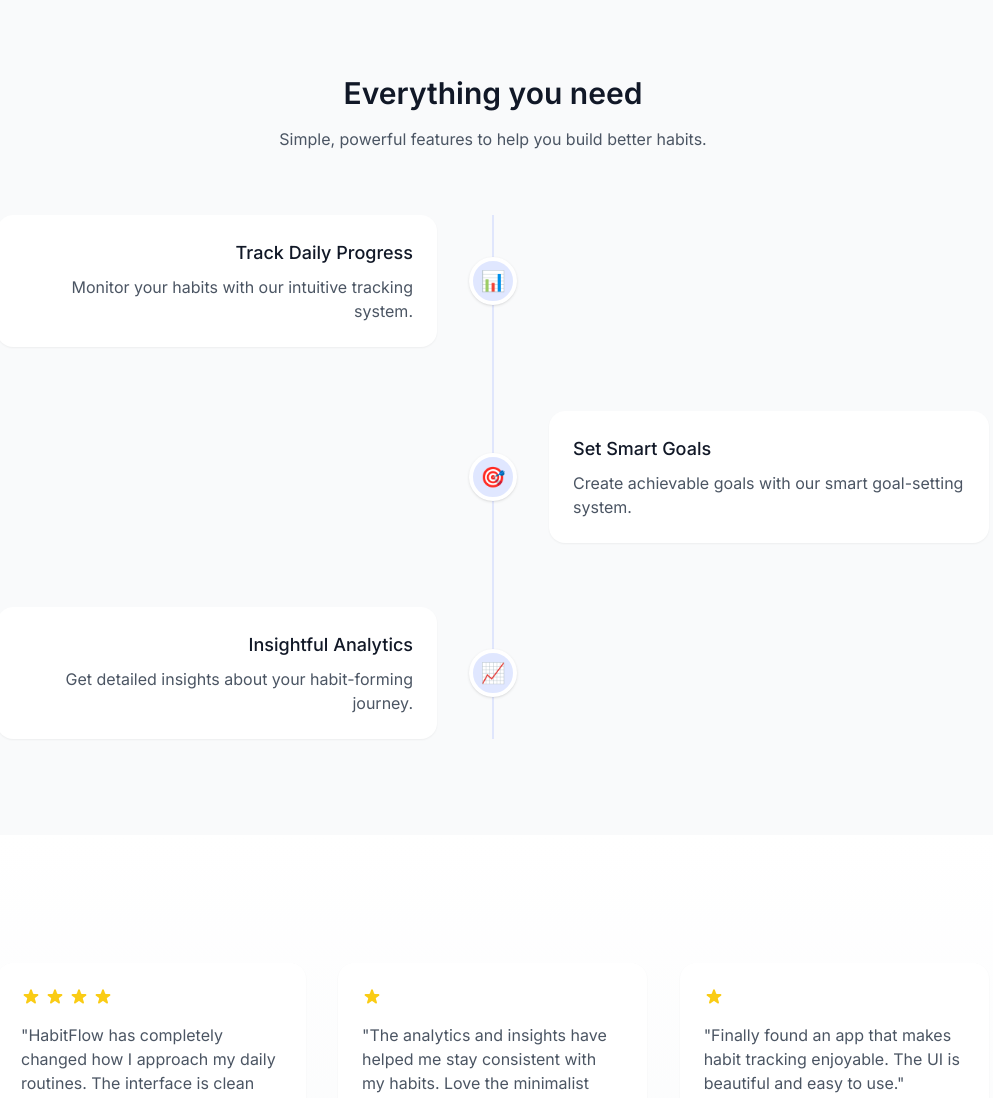
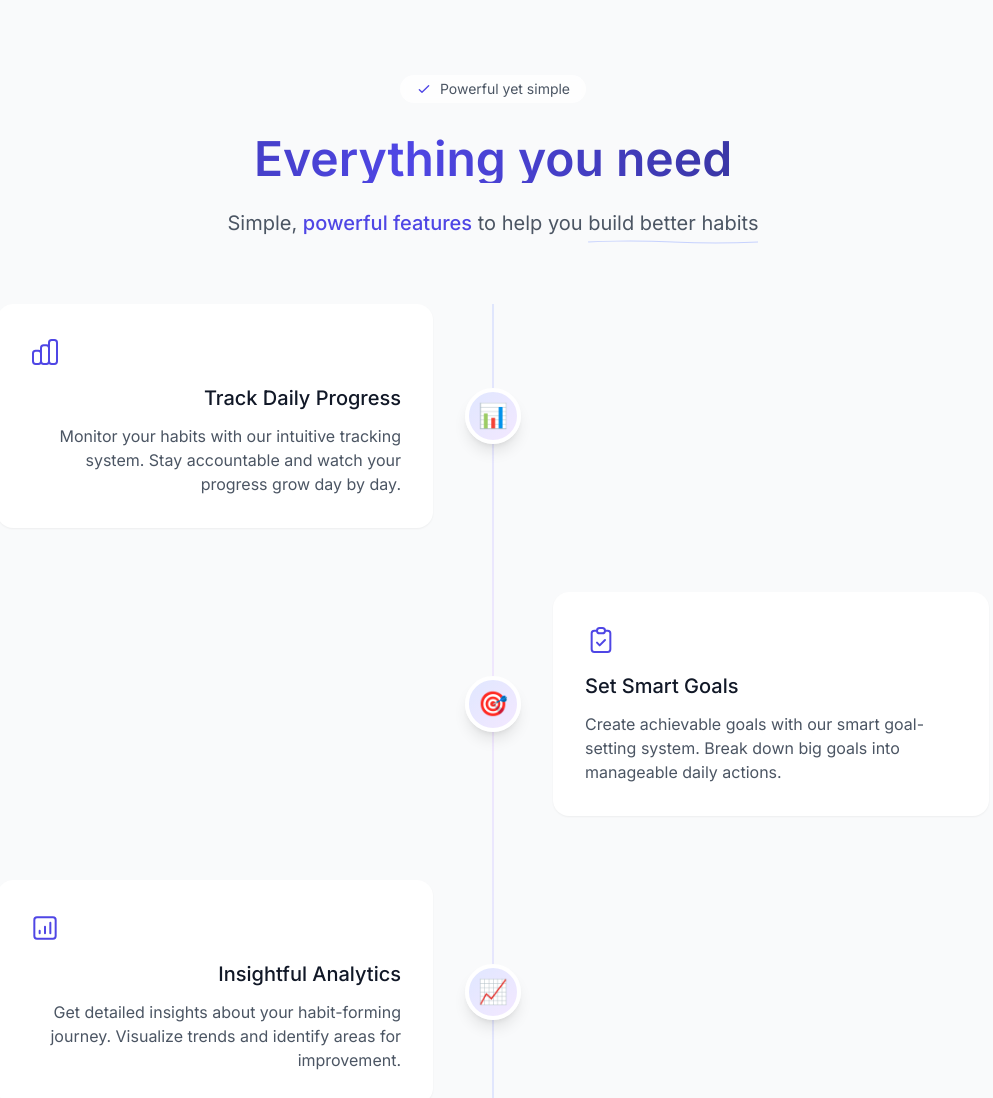
Before and after one commit to saurabhwebdev/habitflowwebsite, a plain HTML site: page index.html in a window 1280 px wide. Shown: the part 560-1658 px from the top of the page, without its empty margins (147-1140 px from the left). Drawn offline with nearby package versions, Linux system fonts and the light colour scheme.

Commit message:
improved website design

```diff
--- a/index.html
+++ b/index.html
@@ -147,54 +147,94 @@
     <!-- Features Section -->
     <section id="features" class="py-24 bg-gray-50">
         <div class="max-w-5xl mx-auto px-4">
-            <div class="text-center mb-16">
-                <h2 class="text-3xl font-semibold mb-4">Everything you need</h2>
-                <p class="text-gray-600">Simple, powerful features to help you build better habits.</p>
+            <div class="text-center mb-16 relative">
+                <!-- Decorative elements -->
+                <div class="absolute inset-0 -z-10">
+                    <div class="absolute top-1/2 left-1/4 w-32 h-32 bg-indigo-50 rounded-full blur-2xl opacity-60 animate-pulse"></div>
+                    <div class="absolute top-1/2 right-1/4 w-32 h-32 bg-purple-50 rounded-full blur-2xl opacity-60 animate-pulse" style="animation-delay: 1s;"></div>
+                </div>
+
+                <!-- Badge with adjusted margin -->
+                <div class="inline-flex items-center space-x-2 bg-white/80 backdrop-blur-sm rounded-full px-4 py-1 mb-6">
+                    <svg class="w-4 h-4 text-indigo-600" fill="none" stroke="currentColor" viewBox="0 0 24 24">
+                        <path stroke-linecap="round" stroke-linejoin="round" stroke-width="2" d="M5 13l4 4L19 7"/>
+                    </svg>
+                    <span class="text-sm text-gray-600">Powerful yet simple</span>
+                </div>
+
+                <!-- Heading with adjusted padding -->
+                <h2 class="text-4xl md:text-5xl font-semibold mb-6 pt-2 bg-gradient-to-r from-gray-900 via-indigo-600 to-gray-900 bg-clip-text text-transparent animate-gradient">
+                    Everything you need
+                </h2>
+                <p class="text-xl text-gray-600 max-w-2xl mx-auto leading-relaxed">
+                    Simple, <span class="text-indigo-600 font-medium">powerful features</span> to help you
+                    <span class="relative inline-block">
+                        build better habits
+                        <svg class="absolute -bottom-1 left-0 w-full h-1 text-indigo-200" viewBox="0 0 100 10" preserveAspectRatio="none">
+                            <path d="M0 5 Q 25 0, 50 5 Q 75 10, 100 5" stroke="currentColor" fill="none" stroke-width="2"/>
+                        </svg>
+                    </span>
+                </p>
             </div>
             <div class="relative">
-                <!-- Timeline Line -->
-                <div class="absolute left-0 md:left-1/2 transform md:-translate-x-1/2 h-full w-px bg-indigo-200"></div>
+                <!-- Enhanced Timeline Line -->
+                <div class="absolute left-0 md:left-1/2 transform md:-translate-x-1/2 h-full w-px bg-gradient-to-b from-indigo-200 via-purple-200 to-indigo-200"></div>
 
-                <!-- Timeline Items -->
+                <!-- Enhanced Timeline Items -->
                 <div class="space-y-16">
-                    <!-- Item 1 -->
-                    <div class="relative flex flex-col md:flex-row items-center gap-8 feature-item">
+                    <!-- Enhanced Item 1 -->
+                    <div class="relative flex flex-col md:flex-row items-center gap-8 feature-item opacity-0 translate-y-8 transition-all duration-700">
                         <div class="flex-1 md:text-right">
-                            <div class="p-6 bg-white rounded-2xl shadow-sm hover:shadow-md transition-shadow">
-                                <h3 class="text-lg font-medium mb-2">Track Daily Progress</h3>
-                                <p class="text-gray-600">Monitor your habits with our intuitive tracking system.</p>
+                            <div class="p-8 bg-white rounded-2xl shadow-sm hover:shadow-md transition-all group hover:-translate-y-1">
+                                <div class="mb-4 text-indigo-600 group-hover:scale-110 transition-transform">
+                                    <svg class="w-8 h-8" fill="none" stroke="currentColor" viewBox="0 0 24 24">
+                                        <path stroke-linecap="round" stroke-linejoin="round" stroke-width="1.5" d="M9 19v-6a2 2 0 00-2-2H5a2 2 0 00-2 2v6a2 2 0 002 2h2a2 2 0 002-2zm0 0V9a2 2 0 012-2h2a2 2 0 012 2v10m-6 0a2 2 0 002 2h2a2 2 0 002-2m0 0V5a2 2 0 012-2h2a2 2 0 012 2v14a2 2 0 01-2 2h-2a2 2 0 01-2-2z"/>
+                                    </svg>
+                                </div>
+                                <h3 class="text-xl font-medium mb-3">Track Daily Progress</h3>
+                                <p class="text-gray-600">Monitor your habits with our intuitive tracking system. Stay accountable and watch your progress grow day by day.</p>
                             </div>
                         </div>
-                        <div class="relative z-10 w-12 h-12 bg-indigo-100 rounded-full flex items-center justify-center border-4 border-white shadow timeline-dot">
-                            <span class="text-xl">📊</span>
+                        <div class="relative z-10 w-14 h-14 bg-gradient-to-br from-indigo-100 to-purple-100 rounded-full flex items-center justify-center border-4 border-white shadow-lg timeline-dot">
+                            <span class="text-2xl">📊</span>
                         </div>
                         <div class="flex-1"></div>
                     </div>
 
-                    <!-- Item 2 -->
-                    <div class="relative flex flex-col md:flex-row items-center gap-8 feature-item">
+                    <!-- Enhanced Item 2 -->
+                    <div class="relative flex flex-col md:flex-row items-center gap-8 feature-item opacity-0 translate-y-8 transition-all duration-700">
                         <div class="flex-1"></div>
-                        <div class="relative z-10 w-12 h-12 bg-indigo-100 rounded-full flex items-center justify-center border-4 border-white shadow timeline-dot">
-                            <span class="text-xl">🎯</span>
+                        <div class="relative z-10 w-14 h-14 bg-gradient-to-br from-indigo-100 to-purple-100 rounded-full flex items-center justify-center border-4 border-white shadow-lg timeline-dot">
+                            <span class="text-2xl">🎯</span>
                         </div>
                         <div class="flex-1">
-                            <div class="p-6 bg-white rounded-2xl shadow-sm hover:shadow-md transition-shadow">
-                                <h3 class="text-lg font-medium mb-2">Set Smart Goals</h3>
-                                <p class="text-gray-600">Create achievable goals with our smart goal-setting system.</p>
+                            <div class="p-8 bg-white rounded-2xl shadow-sm hover:shadow-md transition-all group hover:-translate-y-1">
+                                <div class="mb-4 text-indigo-600 group-hover:scale-110 transition-transform">
+                                    <svg class="w-8 h-8" fill="none" stroke="currentColor" viewBox="0 0 24 24">
+                                        <path stroke-linecap="round" stroke-linejoin="round" stroke-width="1.5" d="M9 5H7a2 2 0 00-2 2v12a2 2 0 002 2h10a2 2 0 002-2V7a2 2 0 00-2-2h-2M9 5a2 2 0 002 2h2a2 2 0 002-2M9 5a2 2 0 012-2h2a2 2 0 012 2m-6 9l2 2 4-4"/>
+                                    </svg>
+                                </div>
+                                <h3 class="text-xl font-medium mb-3">Set Smart Goals</h3>
+                                <p class="text-gray-600">Create achievable goals with our smart goal-setting system. Break down big goals into manageable daily actions.</p>
                             </div>
                         </div>
                     </div>
 
-                    <!-- Item 3 -->
-                    <div class="relative flex flex-col md:flex-row items-center gap-8 feature-item">
+                    <!-- Enhanced Item 3 -->
+                    <div class="relative flex flex-col md:flex-row items-center gap-8 feature-item opacity-0 translate-y-8 transition-all duration-700">
                         <div class="flex-1 md:text-right">
-                            <div class="p-6 bg-white rounded-2xl shadow-sm hover:shadow-md transition-shadow">
-                                <h3 class="text-lg font-medium mb-2">Insightful Analytics</h3>
-                                <p class="text-gray-600">Get detailed insights about your habit-forming journey.</p>
+                            <div class="p-8 bg-white rounded-2xl shadow-sm hover:shadow-md transition-all group hover:-translate-y-1">
+                                <div class="mb-4 text-indigo-600 group-hover:scale-110 transition-transform">
+                                    <svg class="w-8 h-8" fill="none" stroke="currentColor" viewBox="0 0 24 24">
+                                        <path stroke-linecap="round" stroke-linejoin="round" stroke-width="1.5" d="M16 8v8m-4-5v5m-4-2v2m-2 4h12a2 2 0 002-2V6a2 2 0 00-2-2H6a2 2 0 00-2 2v12a2 2 0 002 2z"/>
+                                    </svg>
+                                </div>
+                                <h3 class="text-xl font-medium mb-3">Insightful Analytics</h3>
+                                <p class="text-gray-600">Get detailed insights about your habit-forming journey. Visualize trends and identify areas for improvement.</p>
                             </div>
                         </div>
-                        <div class="relative z-10 w-12 h-12 bg-indigo-100 rounded-full flex items-center justify-center border-4 border-white shadow timeline-dot">
-                            <span class="text-xl">📈</span>
+                        <div class="relative z-10 w-14 h-14 bg-gradient-to-br from-indigo-100 to-purple-100 rounded-full flex items-center justify-center border-4 border-white shadow-lg timeline-dot">
+                            <span class="text-2xl">📈</span>
                         </div>
                         <div class="flex-1"></div>
                     </div>
@@ -284,11 +324,26 @@
     <!-- CTA Section -->
     <section class="py-24 bg-black text-white">
         <div class="max-w-4xl mx-auto px-4 text-center">
-            <h2 class="text-3xl font-semibold mb-6">Start building better habits today</h2>
-            <p class="text-gray-400 mb-8">Join thousands of people who are already improving their lives.</p>
+            <h2 class="text-4xl md:text-5xl font-semibold mb-6 bg-gradient-to-r from-white via-gray-200 to-white bg-clip-text text-transparent">
+                Start building better habits today
+            </h2>
+            <p class="text-xl text-gray-400 mb-12 max-w-2xl mx-auto leading-relaxed">
+                Join <span class="text-white font-medium">thousands of people</span> who are already
+                <span class="relative inline-block">
+                    improving their lives
+                    <svg class="absolute -bottom-1 left-0 w-full h-1 text-indigo-500" viewBox="0 0 100 10" preserveAspectRatio="none">
+                        <path d="M0 5 Q 25 0, 50 5 Q 75 10, 100 5" stroke="currentColor" fill="none" stroke-width="2"/>
+                    </svg>
+                </span>
+            </p>
             <a href="http://app.habitflow.online/"
-               class="inline-block bg-white text-black px-8 py-4 rounded-full hover:bg-gray-100 transition-all">
-                Get started for free →
+               class="group inline-block bg-white text-black px-8 py-4 rounded-full hover:bg-gray-100 transition-all hover:shadow-xl hover:shadow-white/10 hover:-translate-y-0.5 transform">
+                <span class="flex items-center justify-center space-x-2">
+                    <span>Get started for free</span>
+                    <svg class="w-4 h-4 group-hover:translate-x-1 transition-transform" fill="none" stroke="currentColor" viewBox="0 0 24 24">
+                        <path stroke-linecap="round" stroke-linejoin="round" stroke-width="2" d="M17 8l4 4m0 0l-4 4m4-4H3"/>
+                    </svg>
+                </span>
             </a>
         </div>
     </section>
```
